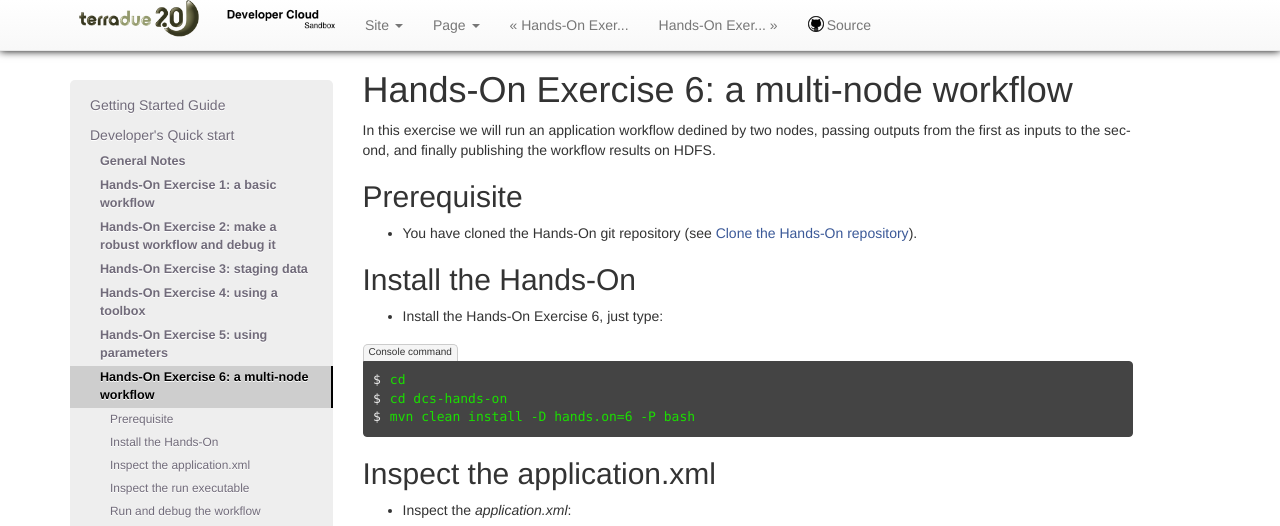
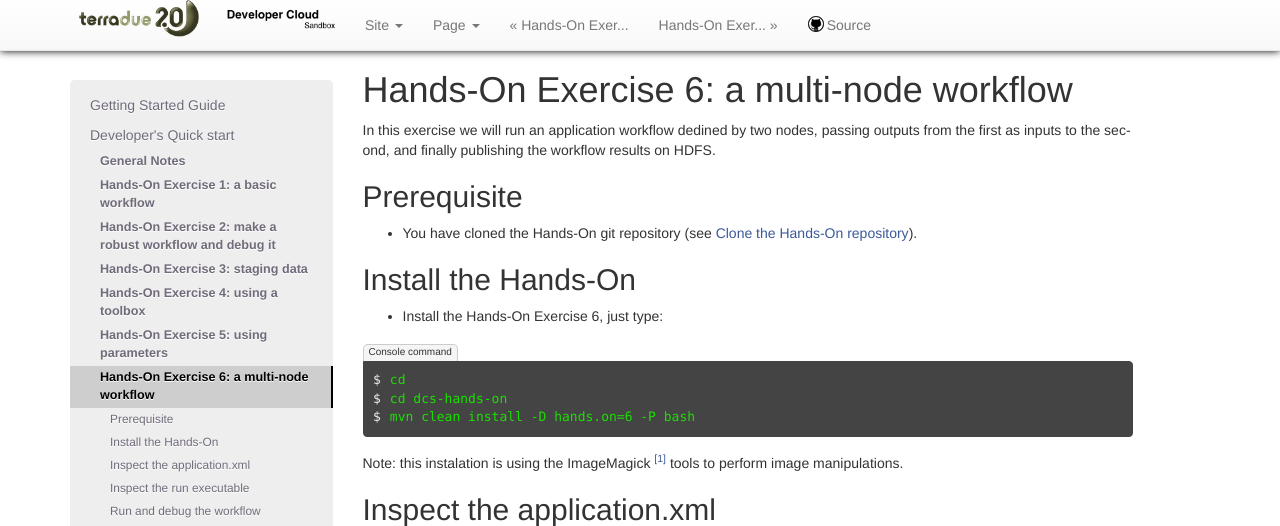
Before and after one commit to Terradue/doc-developer-sandbox, a Sphinx documentation site: the page built from source/developer/multinode.rst, in a window 1280 px wide and 900 px high, cut to the strip 0-526 px from the top of the window. Built offline with Sphinx 7.4.7, drawn with Linux system fonts in a browser that asks for light colours; pages that are not in the unit, such as notebooks, are missing from menus.

Commit message:
Update multinode.rst

```diff
--- a/source/developer/multinode.rst
+++ b/source/developer/multinode.rst
@@ -20,6 +20,8 @@ Install the Hands-On
   cd
   cd dcs-hands-on
   mvn clean install -D hands.on=6 -P bash
+
+Note: this instalation is using the ImageMagick [#f1]_ tools to perform image manipulations.
 
 Inspect the application.xml
 ===========================
```
